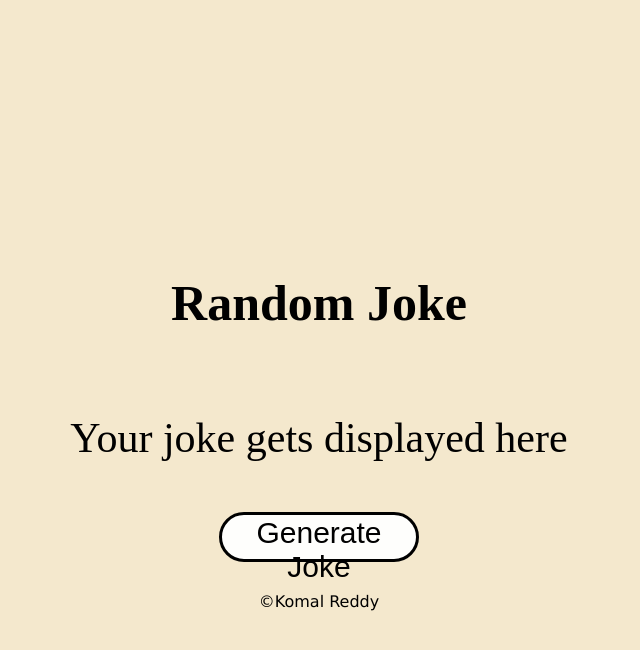
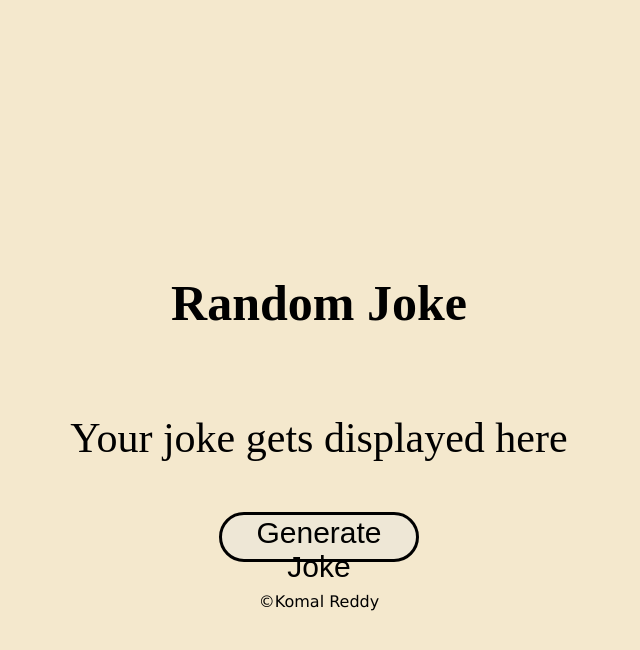
Before and after one commit to komalreddy3/JokeGenerator, a plain HTML site: page index.html in a window 1280 px wide. In both pictures the pointer is over the button "Generate Joke". Shown: the whole page, without its empty margins (321-961 px from the left). Drawn offline with nearby package versions, Linux system fonts and the light colour scheme.

Commit message:
Update styles.css

```diff
--- a/styles.css
+++ b/styles.css
@@ -9,13 +9,13 @@ body{
 button{
     border-radius: 41px;
     border: 3px solid black;
-    background: #ecdfd1;
+    background: #f4e8cd;
     width: 200px;
     height: 50px;
    font-size: 30px;
 }
 button:hover{
-    background-color: #fefefc;
+    background-color: #eee7d6;
 }
 footer{
     margin-top: 30px;
```
